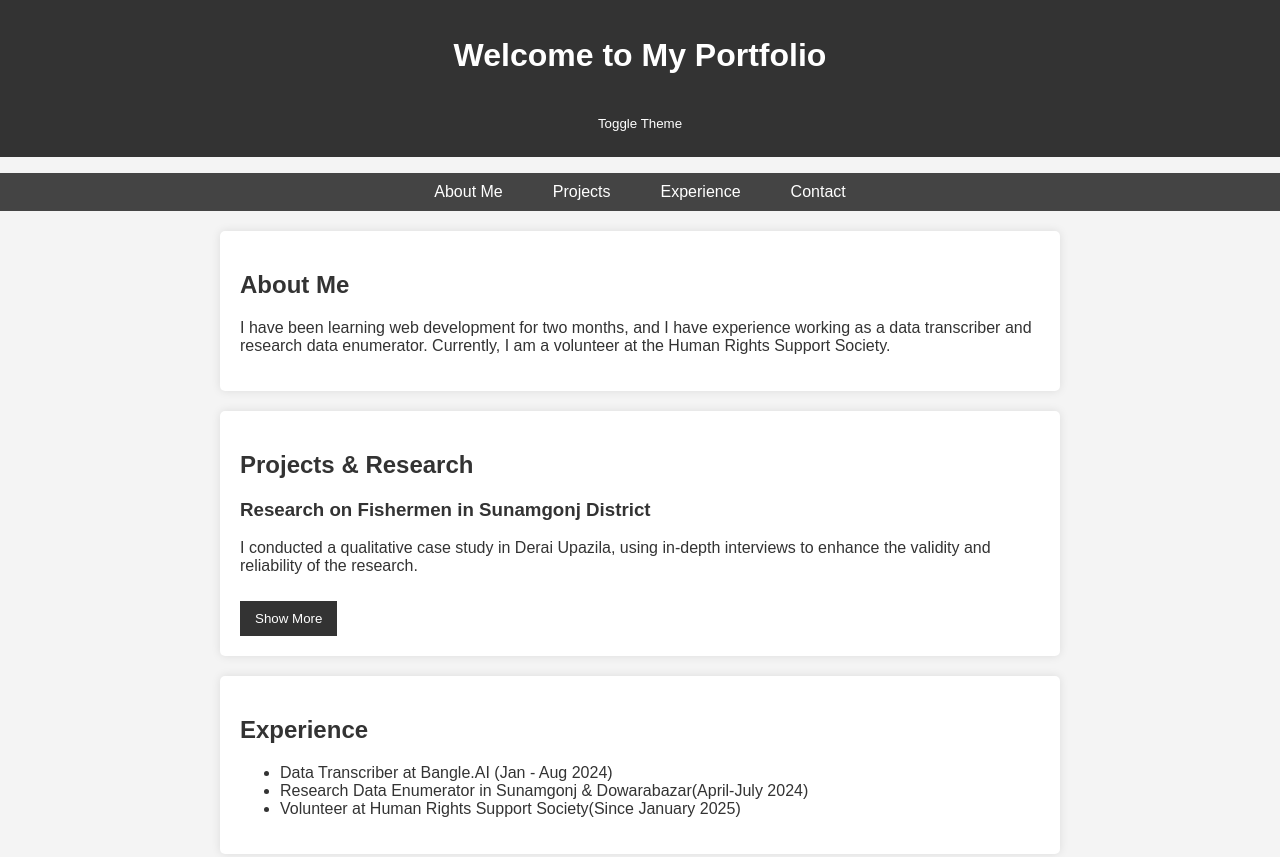
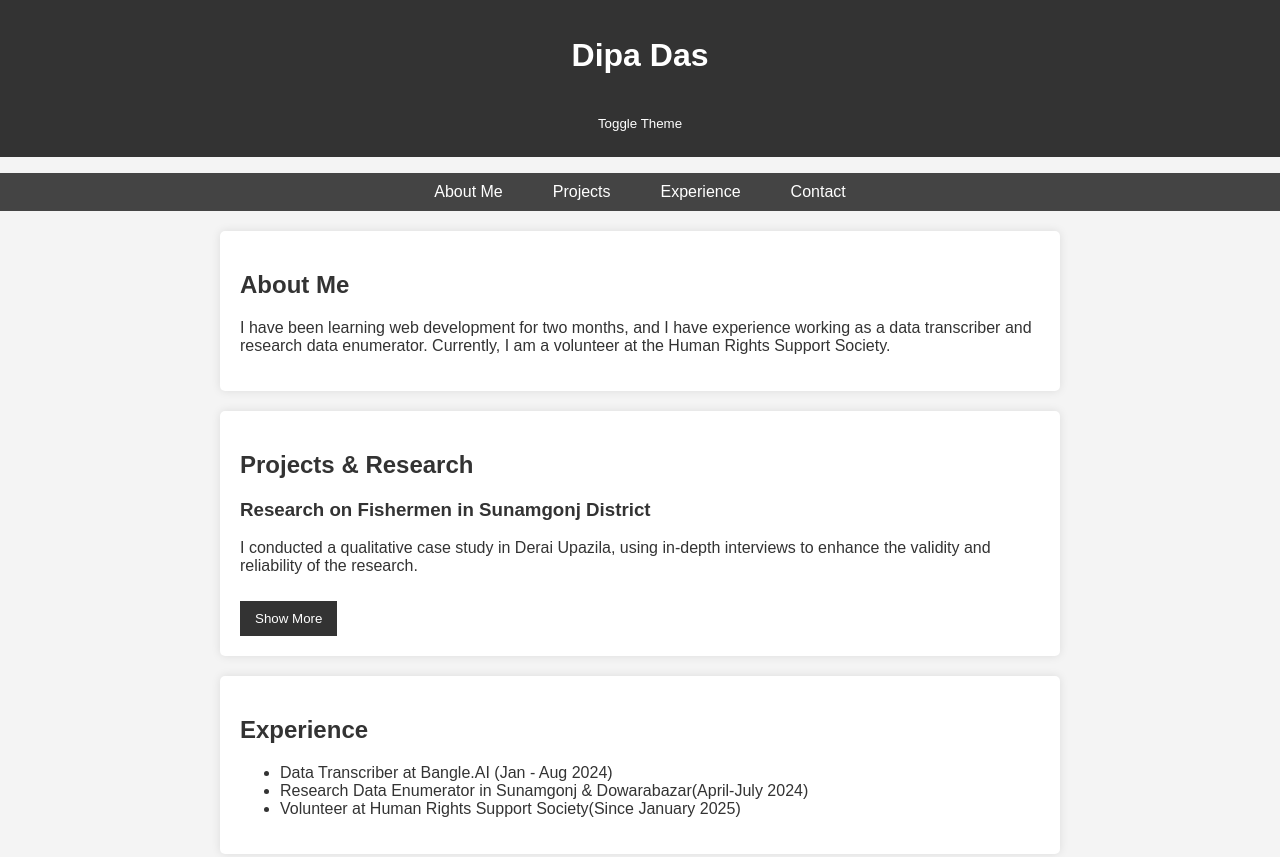
Before and after one commit to DipaDas17/Portfolio, a plain HTML site: page index.html in a window 1280 px wide. Shown: the top 857 px of the page. Drawn offline with Linux system fonts and the light colour scheme.

Commit message:
Update index.html

```diff
--- a/index.html
+++ b/index.html
@@ -8,7 +8,7 @@
   </head>
   <body>
     <header>
-      <h1>Welcome to My Portfolio</h1>
+      <h1>Dipa Das</h1>
       <button id="themeToggle">Toggle Theme</button>
     </header>
 
```
